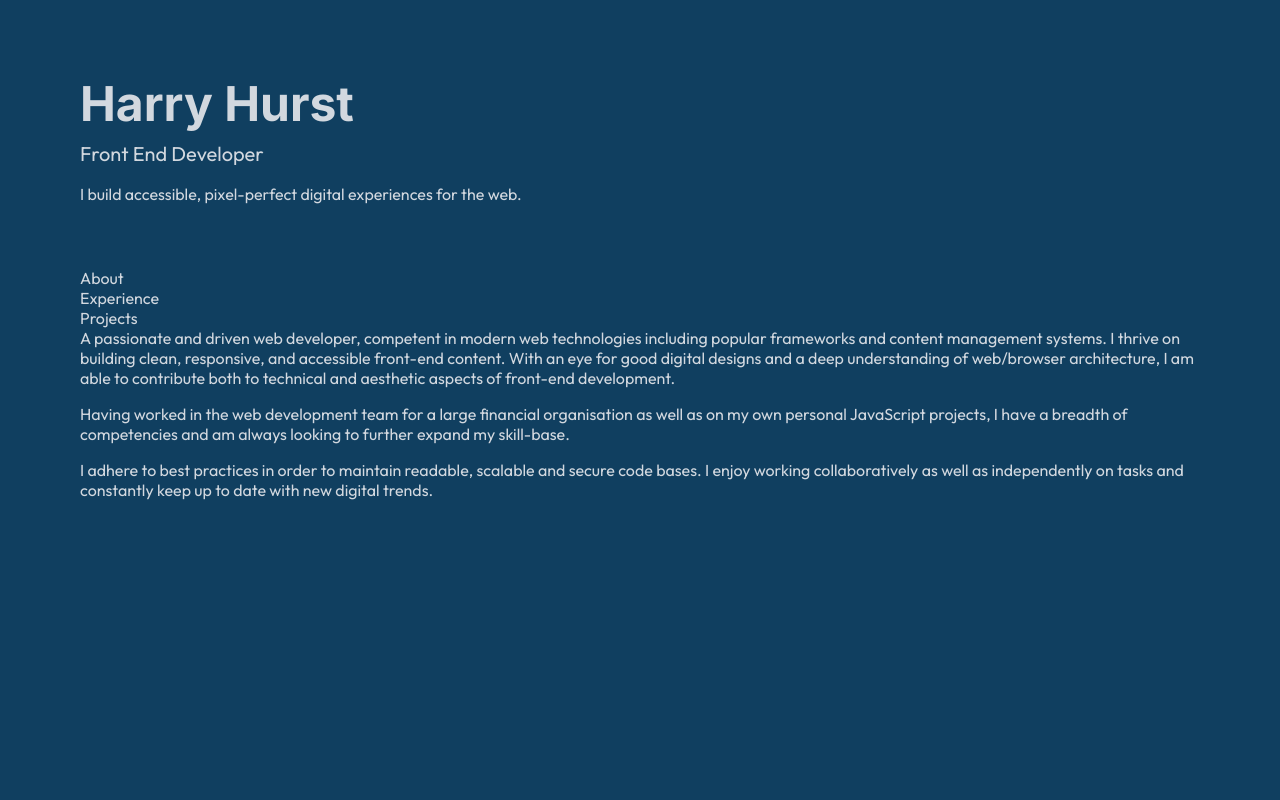
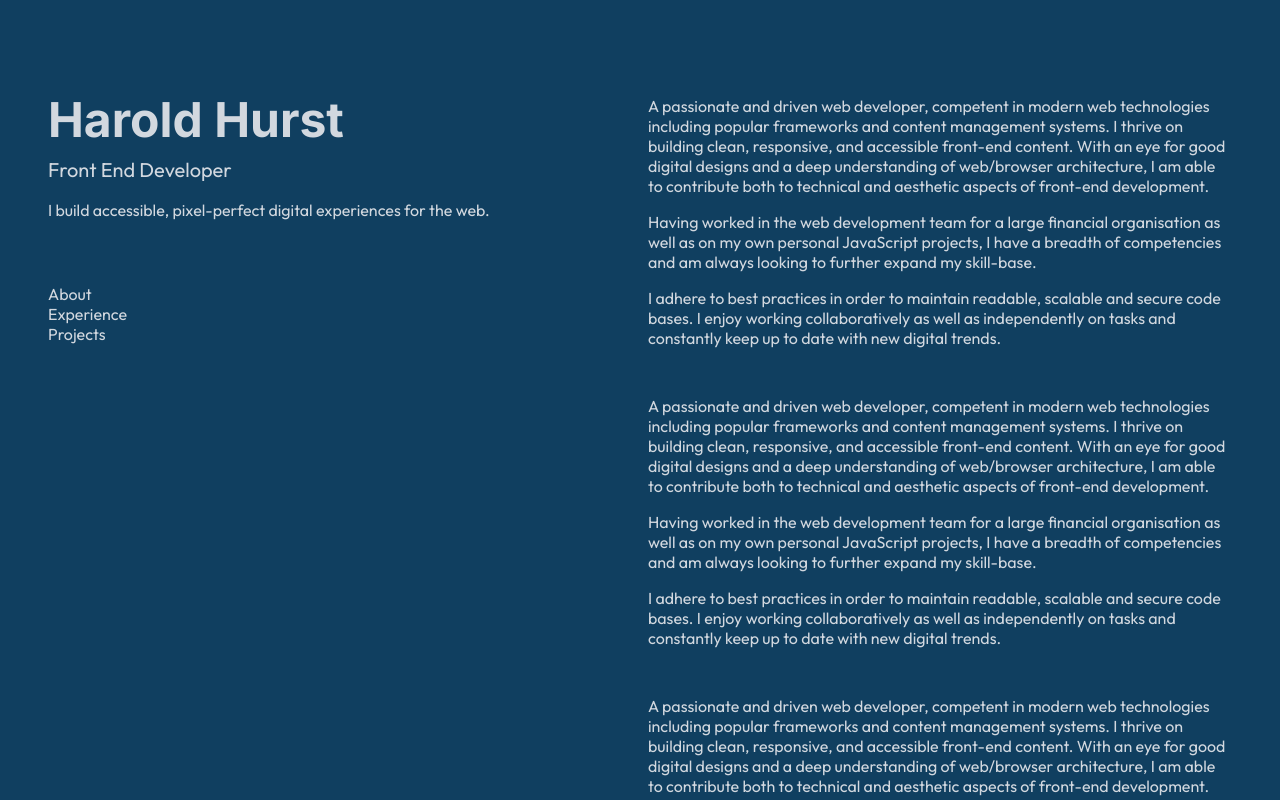
Before and after one commit to harold-hurst/next-profile, a Next.js app: page / in a window 1280 px wide. Shown: the top 800 px of the page. Built offline with nearby package versions, Linux system fonts and the light colour scheme; a web font is replaced by a local one.

Commit message:
improve styling with sticky header

```diff
--- a/app/globals.css
+++ b/app/globals.css
@@ -1,31 +1,19 @@
-:root {
-  --background: #ffffff;
-  --foreground: #171717;
+html {
+  /* This project uses [`next/font`](https://nextjs.org/docs/app/building-your-application/optimizing/fonts)
+  to automatically optimize and load [Geist](https://vercel.com/font), a new font family for Vercel. */
+  font-family: var(--font-inter), ui-sans-serif, system-ui, -apple-system, BlinkMacSystemFont, "Segoe UI", Roboto, "Helvetica Neue", Arial, "Noto Sans", sans-serif, "Apple Color Emoji", "Segoe UI Emoji", "Segoe UI Symbol", "Noto Color Emoji";
+
+  /* font-smoothing */
+  -webkit-font-smoothing: antialiased;
+  -moz-osx-font-smoothing: grayscale;
 }
 
-@media (prefers-color-scheme: dark) {
-  :root {
-    --background: #0a0a0a;
-    --foreground: #ededed;
-  }
-}
-
-html {
-  font-family: var(--font-inter), ui-sans-serif, system-ui, -apple-system, BlinkMacSystemFont, "Segoe UI", Roboto, "Helvetica Neue", Arial, "Noto Sans", sans-serif, "Apple Color Emoji", "Segoe UI Emoji", "Segoe UI Symbol", "Noto Color Emoji";
-}
-
-html,
 body {
   max-width: 100vw;
   overflow-x: hidden;
 }
 
-body {
-  color: var(--foreground);
-  background: var(--background);
-  -webkit-font-smoothing: antialiased;
-  -moz-osx-font-smoothing: grayscale;
-}
+
 
 * {
   box-sizing: border-box;
@@ -36,12 +24,6 @@ body {
 a {
   color: inherit;
   text-decoration: none;
-}
-
-@media (prefers-color-scheme: dark) {
-  html {
-    color-scheme: dark;
-  }
 }
 
 h1 {
--- a/app/layout.js
+++ b/app/layout.js
@@ -4,10 +4,11 @@ import "./tailwind.css"
 import { outfit } from '@/app/ui/fonts';
 
 export const metadata = {
-  title: "Harry Hurst",
-  description: "Harry Hurst Developer Portfolio Profile",
+  title: "Harold Hurst",
+  description: "Harold Hurst Developer Portfolio Profile",
 };
 
+// take children as props
 export default function RootLayout({ children }) {
   return (
     <html lang="en">
--- a/app/page.js
+++ b/app/page.js
@@ -4,19 +4,21 @@ import { inter } from '@/app/ui/fonts';
 // Image component provided by next - stops CLS, does lazy loading etc.
 // import Image from "next/image";
 
-// style modules means that styles are locally scoped to this component - more performant as styling only needs to be applied to relevant component.
-import styles from "./page.module.css";
+// Style modules means that styles are locally scoped to this component - more performant as styling only needs to be applied to relevant component.
+import pageStyles from "./page.module.css";
 
 // home component
 export default function Home() {
   return (
-    <div className={styles.page}>
-      <div className={`{styles.flex_container} mx-auto max-w-screen-xl`}>
-        <header>
+    <div className={pageStyles.page}>
+      <div className='mx-auto max-w-screen-xl'>
+      <div className={pageStyles.flexContainer}>
+
+
+        <header className={pageStyles.header}>
           <div>
-
             <h1 className={`${inter.className}`}>
-              <a href="/">Harry Hurst</a>
+              <a href="/">Harold Hurst</a>
             </h1>
 
             <h2 className="mt-3"> Front End Developer</h2>
@@ -44,10 +46,53 @@ export default function Home() {
                 </li>
               </ul>
             </nav>
-
           </div>
         </header>
-        <main className={styles.main}>
+        <main className={pageStyles.main}>
+          <div>
+            <p className="mb-4">
+              A passionate and driven web developer, competent in modern web
+              technologies including popular frameworks and content management
+              systems. I thrive on building clean, responsive, and accessible
+              front-end content. With an eye for good digital designs and a deep
+              understanding of web/browser architecture, I am able to contribute
+              both to technical and aesthetic aspects of front-end development.
+            </p>
+            <p className="mb-4">
+              Having worked in the web development team for a large financial
+              organisation as well as on my own personal JavaScript projects, I
+              have a breadth of competencies and am always looking to further
+              expand my skill-base.
+            </p>
+            <p className="mb-4">
+              I adhere to best practices in order to maintain readable, scalable
+              and secure code bases. I enjoy working collaboratively as well as
+              independently on tasks and constantly keep up to date with new
+              digital trends.
+            </p>
+          </div>{" "}
+          <div>
+            <p className="mb-4">
+              A passionate and driven web developer, competent in modern web
+              technologies including popular frameworks and content management
+              systems. I thrive on building clean, responsive, and accessible
+              front-end content. With an eye for good digital designs and a deep
+              understanding of web/browser architecture, I am able to contribute
+              both to technical and aesthetic aspects of front-end development.
+            </p>
+            <p className="mb-4">
+              Having worked in the web development team for a large financial
+              organisation as well as on my own personal JavaScript projects, I
+              have a breadth of competencies and am always looking to further
+              expand my skill-base.
+            </p>
+            <p className="mb-4">
+              I adhere to best practices in order to maintain readable, scalable
+              and secure code bases. I enjoy working collaboratively as well as
+              independently on tasks and constantly keep up to date with new
+              digital trends.
+            </p>
+          </div>{" "}
           <div>
             <p className="mb-4">
               A passionate and driven web developer, competent in modern web
@@ -72,50 +117,7 @@ export default function Home() {
           </div>
         </main>
 
-        <footer className={styles.footer}>
-          {/* <a
-            href="https://nextjs.org/learn?utm_source=create-next-app&utm_medium=appdir-template&utm_campaign=create-next-app"
-            target="_blank"
-            rel="noopener noreferrer"
-          >
-            <Image
-              aria-hidden
-              src="/file.svg"
-              alt="File icon"
-              width={16}
-              height={16}
-            />
-            Learn
-          </a>
-          <a
-            href="https://vercel.com/templates?framework=next.js&utm_source=create-next-app&utm_medium=appdir-template&utm_campaign=create-next-app"
-            target="_blank"
-            rel="noopener noreferrer"
-          >
-            <Image
-              aria-hidden
-              src="/window.svg"
-              alt="Window icon"
-              width={16}
-              height={16}
-            />
-            Examples
-          </a>
-          <a
-            href="https://nextjs.org?utm_source=create-next-app&utm_medium=appdir-template&utm_campaign=create-next-app"
-            target="_blank"
-            rel="noopener noreferrer"
-          >
-            <Image
-              aria-hidden
-              src="/globe.svg"
-              alt="Globe icon"
-              width={16}
-              height={16}
-            />
-            Go to nextjs.org →
-          </a> */}
-        </footer>
+      </div>
       </div>
     </div>
   );
--- a/app/page.module.css
+++ b/app/page.module.css
@@ -4,25 +4,75 @@
   as tall as the smallest dimension of the viewport. So, if the viewport is in a
   portrait or landscape orientation, the element will adapt to the smaller side. */
   min-height: 100svh;
+  padding: 0 80px 0;
+  background-color: #103f60;
+  color: rgb(210, 216, 223);
+  padding: 3rem 1.5rem;
+}
 
-  /* universal padding */
+@media (min-width: 768px) {
+  .page {
+    padding: 4rem 3rem;
+  }
+}
 
-  padding: 80px;
+@media (min-width: 1024px) {
+
+  .page {
+    padding-top: 0;
+    padding-bottom: 0;
+  }
+
+  .flexContainer {
+    display: flex;
+    justify-content: space-between;
+    gap: 1rem; /* 16px */
+    width: 100%;
+  }
 
 
-  background-color: #103f60;
-  color: rgb(210, 216, 223);
+  .header {
+
+    position: sticky;
+    top: 0;
+    display: flex;
+    max-height: 100vh;
+    flex-direction: column;
+    justify-content: space-between;
+    padding-top: 6rem;
+    padding-bottom: 6rem;
+
+
+  }
+}
+
+.header {
+  flex: 1;
 }
 
 .main {
+  flex: 1;
   display: flex;
   flex-direction: column;
   gap: 32px;
   grid-row-start: 2;
 }
 
+
+@media (min-width: 1024px) {
+
+
+  .main {
+
+    padding-top: 6rem;
+    padding-bottom: 6rem;
+
+
+  }
+}
+
+
 .main ol {
-
   padding-left: 0;
   margin: 0;
   font-size: 14px;
@@ -42,124 +92,3 @@
   border-radius: 4px;
   font-weight: 600;
 }
-
-.flex_container {
-  display: flex;
-  gap: 1rempx;
-}
-
-.flex_container > header, .flex_container > main {
-  flex: 1;
-}
-
-.ctas a {
-  appearance: none;
-  border-radius: 128px;
-  height: 48px;
-  padding: 0 20px;
-  border: none;
-  border: 1px solid transparent;
-  transition:
-    background 0.2s,
-    color 0.2s,
-    border-color 0.2s;
-  cursor: pointer;
-  display: flex;
-  align-items: center;
-  justify-content: center;
-  font-size: 16px;
-  line-height: 20px;
-  font-weight: 500;
-}
-
-a.primary {
-  background: var(--foreground);
-  color: var(--background);
-  gap: 8px;
-}
-
-a.secondary {
-  border-color: var(--gray-alpha-200);
-  min-width: 180px;
-}
-
-.footer {
-  grid-row-start: 3;
-  display: flex;
-  gap: 24px;
-}
-
-.footer a {
-  display: flex;
-  align-items: center;
-  gap: 8px;
-}
-
-.footer img {
-  flex-shrink: 0;
-}
-
-/* Enable hover only on non-touch devices */
-@media (hover: hover) and (pointer: fine) {
-  a.primary:hover {
-    background: var(--button-primary-hover);
-    border-color: transparent;
-  }
-
-  a.secondary:hover {
-    background: var(--button-secondary-hover);
-    border-color: transparent;
-  }
-
-  .footer a:hover {
-    text-decoration: underline;
-    text-underline-offset: 4px;
-  }
-}
-
-@media (max-width: 1025px) {
-  .flex_container {
-    flex-direction: column;
-  }
-}
-
-@media (max-width: 600px) {
-  .page {
-    padding: 32px;
-    padding-bottom: 80px;
-  }
-
-  .main {
-    align-items: center;
-  }
-
-  .main ol {
-    text-align: center;
-  }
-
-  .ctas {
-    flex-direction: column;
-  }
-
-  .ctas a {
-    font-size: 14px;
-    height: 40px;
-    padding: 0 16px;
-  }
-
-  a.secondary {
-    min-width: auto;
-  }
-
-  .footer {
-    flex-wrap: wrap;
-    align-items: center;
-    justify-content: center;
-  }
-}
-
-@media (prefers-color-scheme: dark) {
-  .logo {
-    filter: invert();
-  }
-}
```
